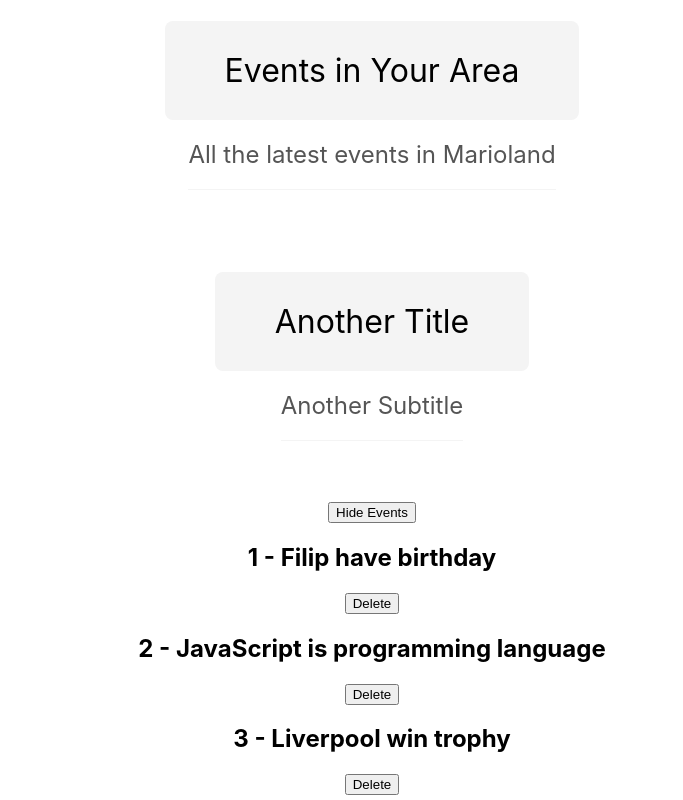
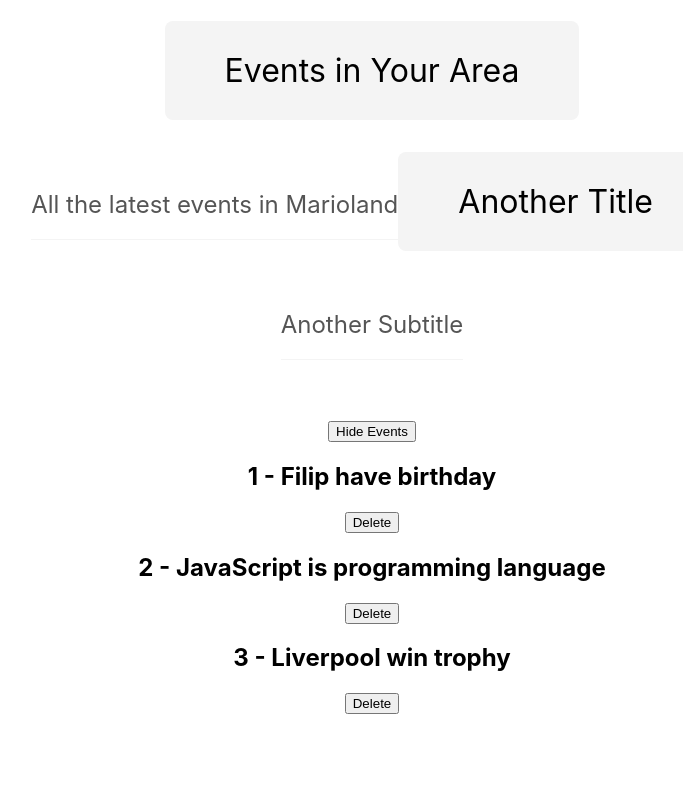
Before and after one commit to filipinec/react-trening, a React (Create React App) app: page / in a window 1280 px wide. Shown: the whole page, without its empty margins (268-951 px from the left). Built offline with nearby package versions, Linux system fonts and the light colour scheme.

Commit message:
Update Title.js

```diff
--- a/src/components/Title.js
+++ b/src/components/Title.js
@@ -1,10 +1,10 @@
 const Title = (props) => {
   return (
-    <div>
+    <>
       <h1 className='title'>{props.title}</h1>
       <br />
       <h2 className='subtitle'>{props.subtitle}</h2>
-    </div>
+    </>
   )
 }
 
```
